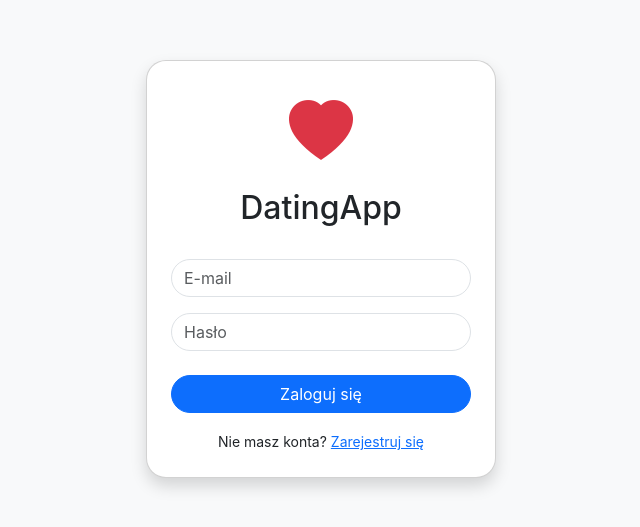
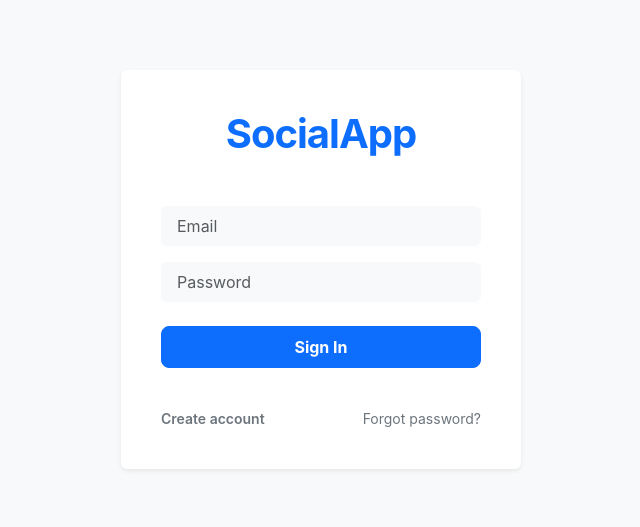
Before and after one commit to PogchampMuffin3/Angular-dating-app-project, an Angular app in the folder dating-app/: page /login in a window 1280 px wide. Shown: the part 131-658 px from the top of the page, without its empty margins (319-959 px from the left). Built offline with nearby package versions, Linux system fonts and the light colour scheme.

Commit message:
redesign app login

```diff
--- a/dating-app/src/app/components/login/login.html
+++ b/dating-app/src/app/components/login/login.html
@@ -1,25 +1,53 @@
-<div class="d-flex align-items-center justify-content-center vh-100 bg-light">
-  <div class="card p-4 shadow" style="width: 350px; border-radius: 20px;">
-    <div class="text-center mb-4">
-      <i class="bi bi-heart-fill text-danger" style="font-size: 4rem;"></i>
-      <h2 class="mt-2">DatingApp</h2>
-    </div>
+<!-- login.html -->
 
-    <div *ngIf="errorMessage" class="alert alert-danger p-2 text-center text-small mb-3">
-      {{ errorMessage }}
-    </div>
+<div class="d-flex align-items-center justify-content-center min-vh-100 bg-light">
+  <div class="card border-0 shadow-sm p-4" style="max-width: 400px; width: 100%;">
+    <div class="card-body text-center">
 
-    <div class="mb-3">
-      <input [(ngModel)]="loginData.email" type="email" class="form-control rounded-pill" placeholder="E-mail">
-    </div>
-    <div class="mb-4">
-      <input [(ngModel)]="loginData.password" type="password" class="form-control rounded-pill" placeholder="Hasło">
-    </div>
+      <!-- Nagłówek: tylko tekst SocialApp -->
+      <div class="mb-5">
+        <h1 class="fw-bold text-primary mb-0" style="font-size: 2.5rem; letter-spacing: -1px;">
+          SocialApp
+        </h1>
+      </div>
 
-    <button (click)="onLogin()" class="btn btn-primary w-100 rounded-pill mb-3">Zaloguj się</button>
+      <!-- Formularz -->
+      <form>
+        <div class="mb-3">
+          <input
+            type="email"
+            class="form-control bg-light border-0 py-2 px-3"
+            placeholder="Email"
+            [(ngModel)]="email"
+            name="email"
+          >
+        </div>
 
-    <div class="text-center">
-      <small>Nie masz konta? <a href="register">Zarejestruj się</a></small>
+        <div class="mb-4">
+          <input
+            type="password"
+            class="form-control bg-light border-0 py-2 px-3"
+            placeholder="Password"
+            [(ngModel)]="password"
+            name="password"
+          >
+        </div>
+
+        <!-- ZMIANA: (click)="onLogin()" zamiast login() -->
+        <button
+          type="button"
+          (click)="onLogin()"
+          class="btn btn-primary w-100 fw-bold py-2 rounded-3 mb-3"
+        >
+          Sign In
+        </button>
+
+        <div class="d-flex justify-content-between small mt-4">
+          <a routerLink="/register" class="text-decoration-none text-secondary fw-semibold">Create account</a>
+          <a href="#" class="text-decoration-none text-secondary">Forgot password?</a>
+        </div>
+      </form>
+
     </div>
   </div>
 </div>
--- a/dating-app/src/app/components/login/login.ts
+++ b/dating-app/src/app/components/login/login.ts
@@ -1,36 +1,29 @@
-import {Component, inject, ChangeDetectorRef} from '@angular/core';
-import {Router, RouterLink} from '@angular/router';
+import { Component, inject } from '@angular/core';
+import { Router, RouterLink } from '@angular/router';
 import { FormsModule } from '@angular/forms';
-import { CommonModule } from '@angular/common';
 import { Auth } from '../../services/auth';
 
 @Component({
   selector: 'app-login',
-  imports: [RouterLink, FormsModule, CommonModule],
+  standalone: true,
+  imports: [FormsModule, RouterLink],
   templateUrl: './login.html',
-  styles: ``,
+  styles: ``
 })
 export class Login {
-  loginData = { email:'', password: ''};
-  errorMessage = '';
+  // ZMIANA: Dodanie brakujących właściwości
+  email = '';
+  password = '';
 
   private authService = inject(Auth);
   private router = inject(Router);
-  private cdr = inject(ChangeDetectorRef);
 
-  onLogin(){
-    this.errorMessage = '';
-    this.authService.login(this.loginData.email, this.loginData.password).subscribe({
-      next: (response) => {
-        const user = this.authService.getCurrentUserValue();
-        if(user){
-          this.router.navigate(['/feed']);
-        }
-      },
-      error: (err) => {
-        this.errorMessage = 'Błędne dane';
-        this.cdr.detectChanges();
-      }
-    });
+  // ZMIANA: Zmiana nazwy metody na onLogin (albo możesz zostawić login, ale wtedy zmień w HTML)
+  onLogin() {
+    if (this.authService.login(this.email, this.password)) {
+      this.router.navigate(['/feed']);
+    } else {
+      alert('Invalid credentials');
+    }
   }
 }
```
